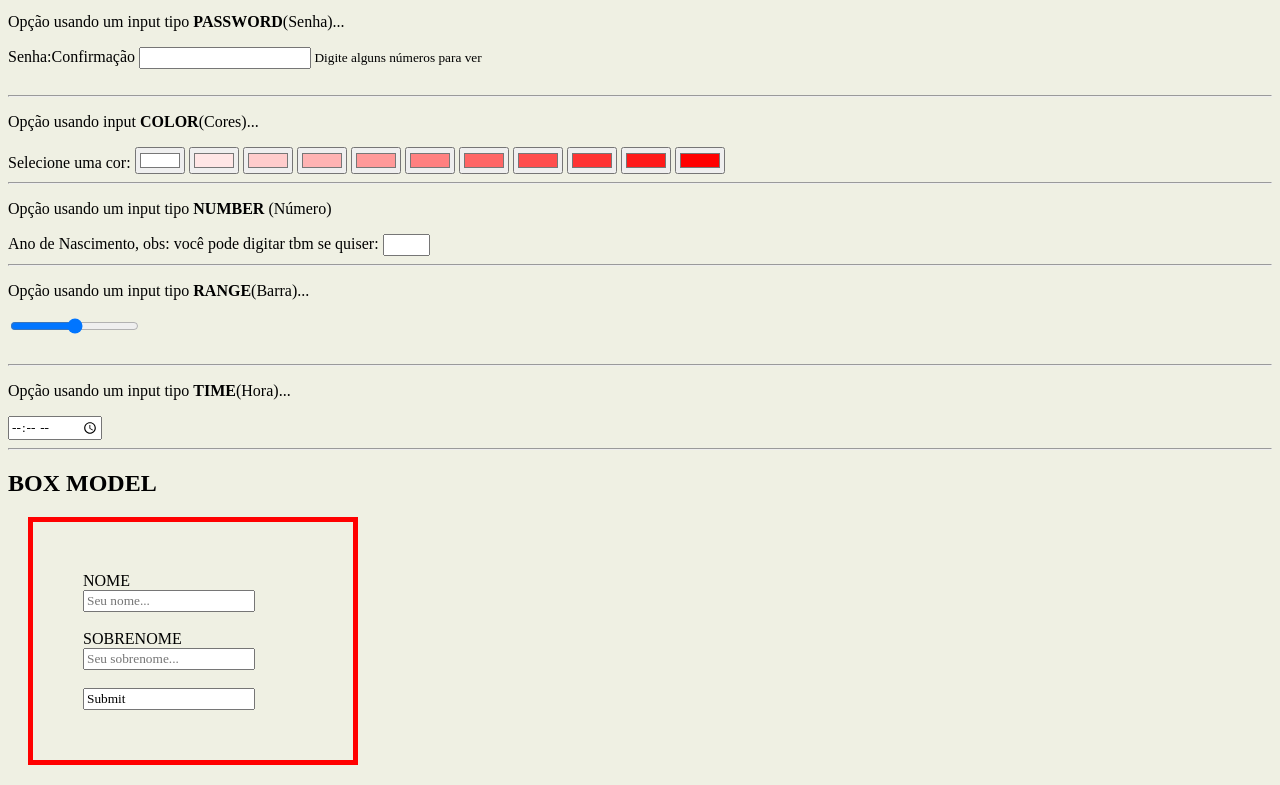
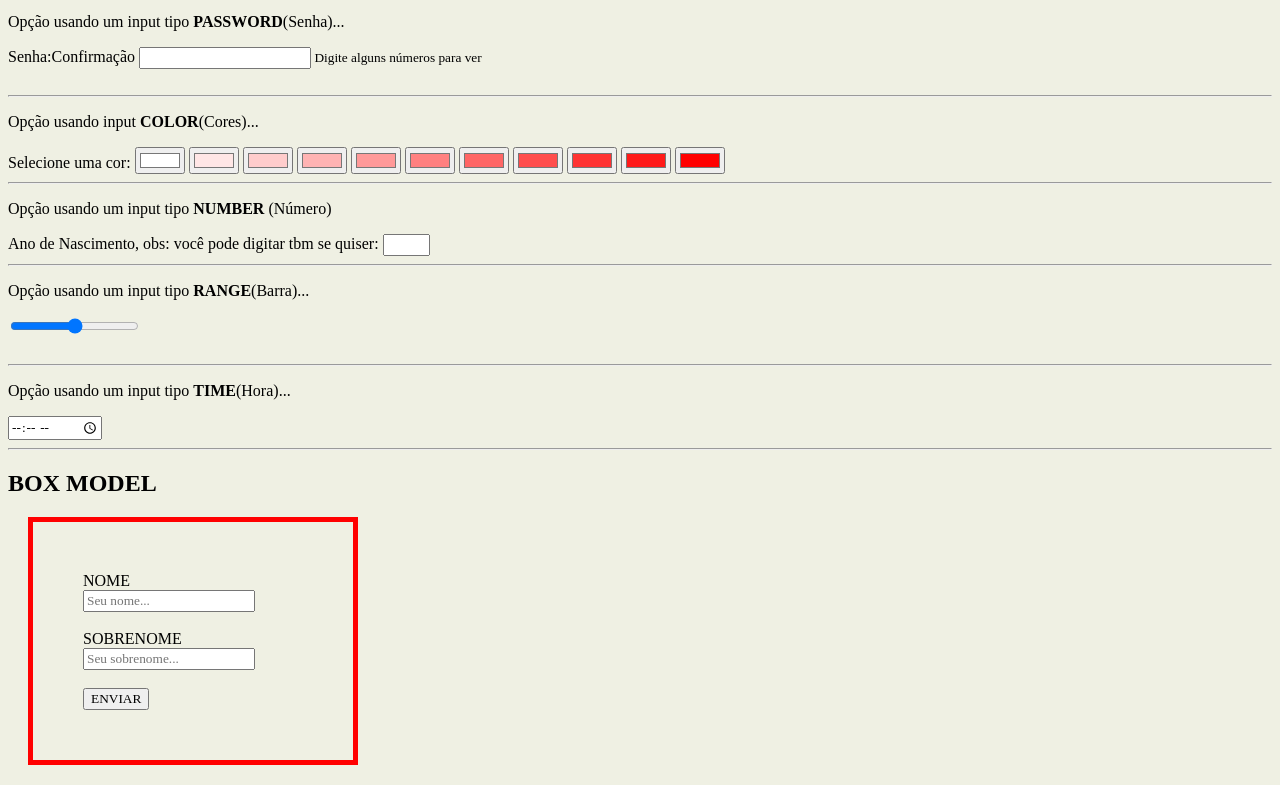
Before and after one commit to Lanahv/perfilalana, a plain HTML site: page index.html in a window 1280 px wide. Shown: the part 2866-3651 px from the top of the page. Drawn offline with Linux system fonts and the light colour scheme.

Commit message:
fomulario

```diff
--- a/index.html
+++ b/index.html
@@ -220,7 +220,7 @@
                 <input type="text" id="fname" name="NOME" placeholder="Seu nome..."></br></br>
                 <label for="lname">SOBRENOME</label>
                 <input type="text" id="lname" name="SOBRENOME" placeholder="Seu sobrenome..."></br></br>
-                <input type="ENVIAR" value="Submit">
+                <input type="submit" value="ENVIAR">
             </form>
 </div>
 
```
